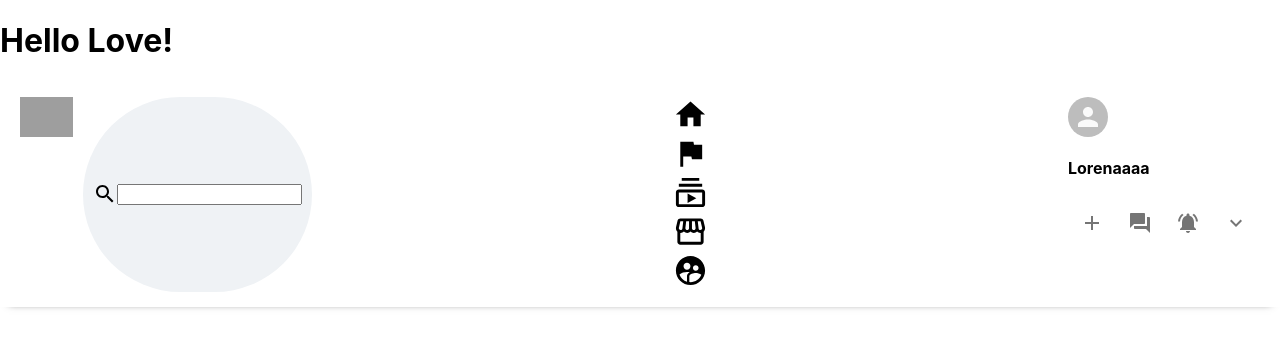
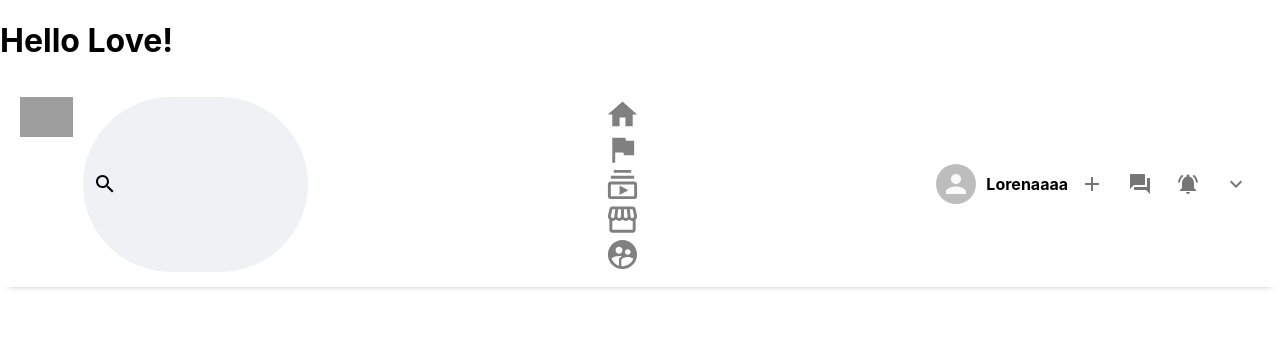
Before and after one commit to Lorena-Ramirez/Facebook-Clone, a React (Create React App) app: page / in a window 1280 px wide. Shown: the top 348 px of the page. Built offline with nearby package versions, Linux system fonts and the light colour scheme; grey boxes are pictures that could not be loaded.

Commit message:
Added more styling to header to align all icons and space them evenly, created an active class for header icons

```diff
--- a/src/components/Header.css
+++ b/src/components/Header.css
@@ -13,6 +13,7 @@
   display: flex;
   justify-content: space-evenly;
 }
+
 .header___input {
   display: flex;
   align-items: center;
@@ -22,6 +23,62 @@
   border-radius: 999px;
 }
 
+.header___center {
+  display:flex;
+  flex: 1;
+  justify-content: center;
+}
+
 .header___left > img {
   height: 40px;
 }
+
+.header___input > input {
+  border: none;
+  background-color: transparent;
+  outline-width: 0;
+}
+
+.header___option {
+  display: flex;
+  align-items: center;
+  padding: 0 30px;
+  cursor: pointer;
+}
+
+.header___option:hover {
+  background-color: #eff2f5;
+  border-radius: 10px;
+  align-items: center;
+  padding: 0 30px;
+  border-bottom: none;
+}
+
+.header___option > .MuiSvgIcon-root {
+  color: grey;
+}
+
+.header___option:hover > .MuiSvgIcon-root {
+  color: #2e81f4;
+}
+
+.header___option--active > .MuiSvgIcon-root {
+  color: #2e81f4;
+}
+
+.header___option--active {
+  border-bottom: 4px solid #2e81f4;
+}
+
+.header___info {
+  display: flex;
+  align-items: center;
+}
+
+.header___info > h4 {
+  margin-left: 10px;
+}
+
+.header___right {
+  display: flex;
+}
```
